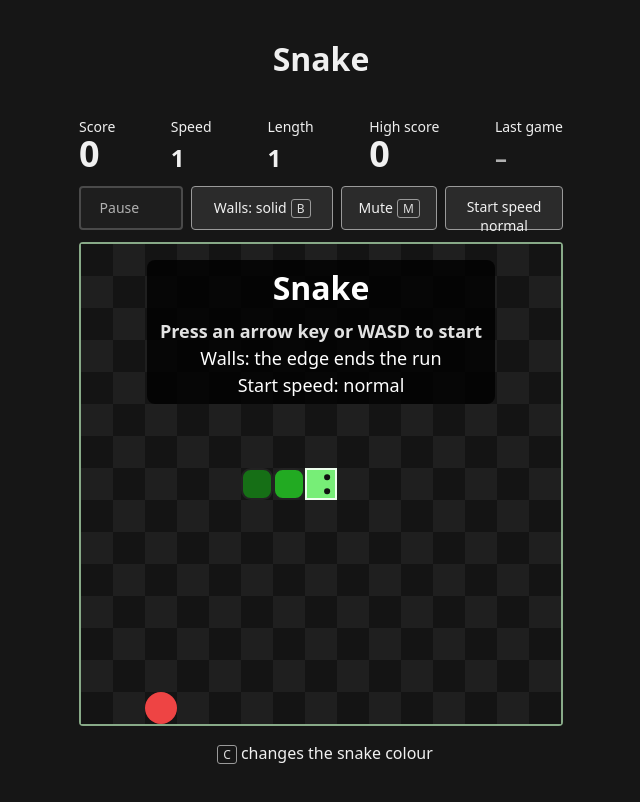
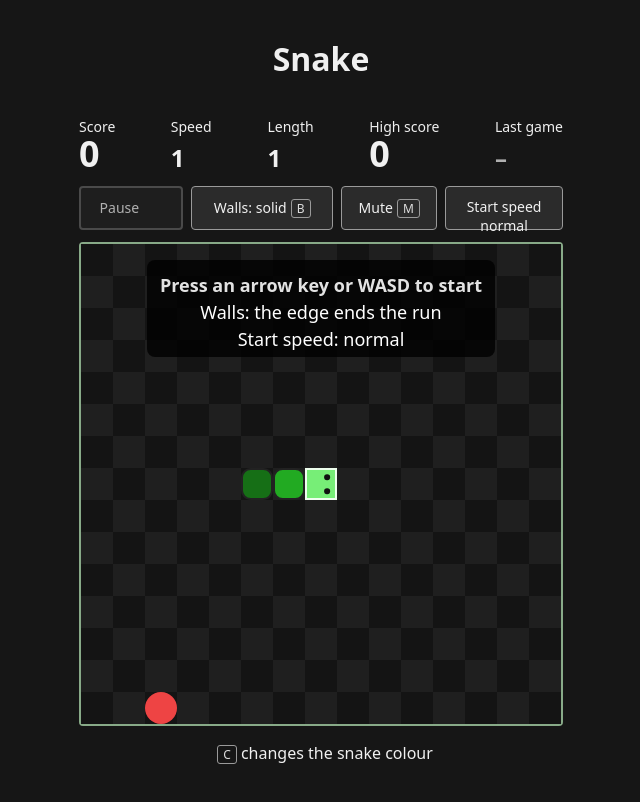
Before and after one commit to mariusachim/awesomeProject1, a React (Vite) app: page / in a window 1280 px wide. Shown: the top 802 px of the page, without its empty margins (319-959 px from the left). Built offline with nearby package versions, Linux system fonts and the light colour scheme.

Commit message:
feat(#412): drop the repeated title from the start panel

```diff
--- a/src/App.tsx
+++ b/src/App.tsx
@@ -775,7 +775,7 @@ export default function App() {
             <div
               className={`overlay-panel ${panelShift(game) ? `panel-${panelShift(game)}` : ""}`}
               style={panelShift(game) ? { maxWidth: `calc(100% - ${panelShift(game) === "left" ? SIZE - game.food.x : game.food.x + 1} * var(--cell))` } : undefined}
-              data-label={over ? `Game over: ${crashReason(game)}` : paused ? "Paused" : "Snake"}
+              data-label={over ? `Game over: ${crashReason(game)}` : paused ? "Paused" : undefined}
             >
               {ready && (
                 <>
--- a/src/index.css
+++ b/src/index.css
@@ -337,7 +337,7 @@ button:disabled kbd {
   background: rgba(0, 0, 0, 0.8);
 }
 
-.overlay-panel::before {
+.overlay-panel[data-label]::before {
   content: attr(data-label);
   color: #fff;
   font-size: 2rem;
```
Also changed, not shown: 1 other file (tests, documents, lock files or other folders).
